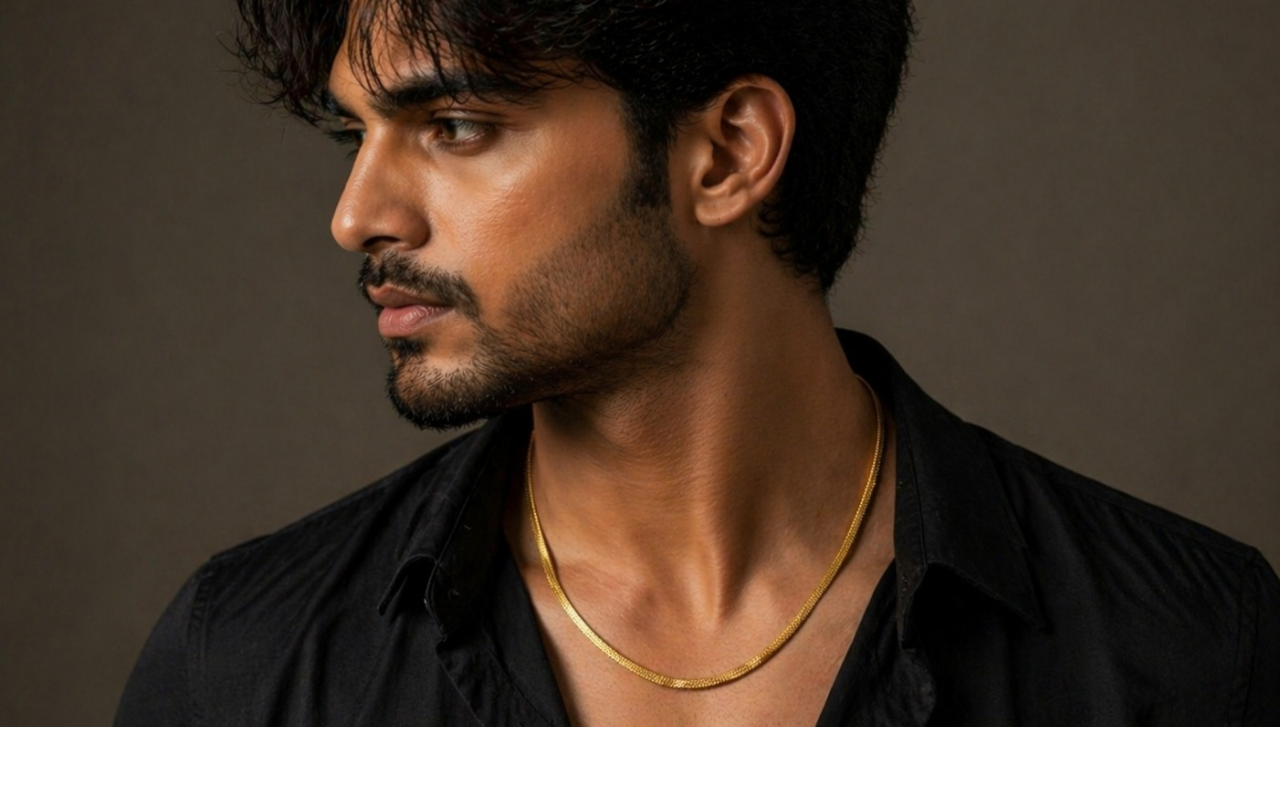
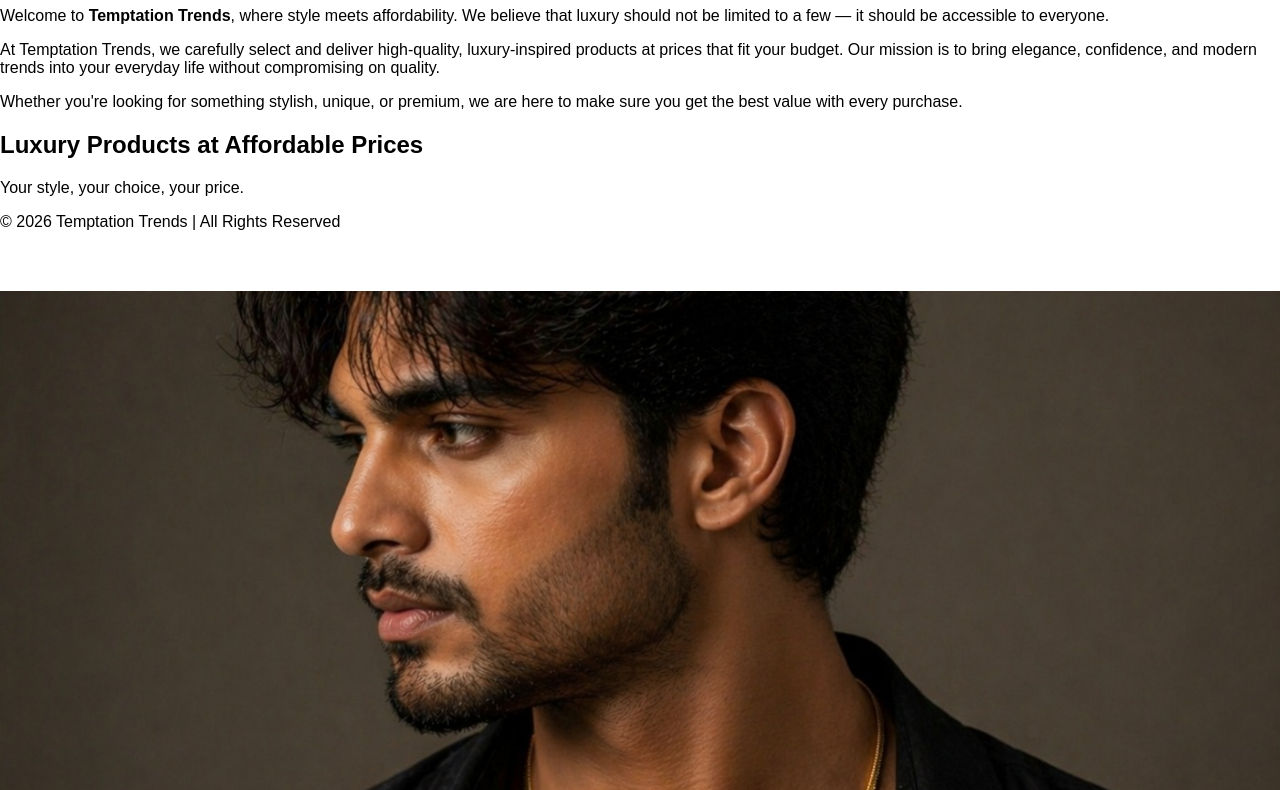
Before and after one commit to PervezAlam91/temptation-trends, a plain HTML site: page index.html in a window 1280 px wide. Shown: the part 73-863 px from the top of the page. Before the commit the page ends 804 px from the top, so only its background shows below. Drawn offline with Linux system fonts and the light colour scheme.

Commit message:
Update index.html

```diff
--- a/index.html
+++ b/index.html
@@ -84,9 +84,43 @@
 
 <!-- Header -->
 <div class="header">
-    <a href="#">Home</a>
-    <a href="#">About Us</a>
-    <a href="#">Contact</a>
+    <div><strong>Temptation Trends</strong></div>
+    <div>
+        <a href="#">Home</a>
+        <a href="#">About Us</a>
+        <a href="#">Contact</a>
+    </div>
+</div>
+
+<!-- About Content -->
+<div class="about">
+    <h1>About Us</h1>
+
+    <p>
+        Welcome to <strong>Temptation Trends</strong>, where style meets affordability.
+        We believe that luxury should not be limited to a few — it should be accessible to everyone.
+    </p>
+
+    <p>
+        At Temptation Trends, we carefully select and deliver high-quality, luxury-inspired products
+        at prices that fit your budget. Our mission is to bring elegance, confidence, and modern trends
+        into your everyday life without compromising on quality.
+    </p>
+
+    <p>
+        Whether you're looking for something stylish, unique, or premium, we are here to make sure
+        you get the best value with every purchase.
+    </p>
+
+    <div class="highlight">
+        <h2>Luxury Products at Affordable Prices</h2>
+        <p>Your style, your choice, your price.</p>
+    </div>
+</div>
+
+<!-- Footer -->
+<div class="footer">
+    © 2026 Temptation Trends | All Rights Reserved
 </div>
 
 <!-- Slider -->
```
